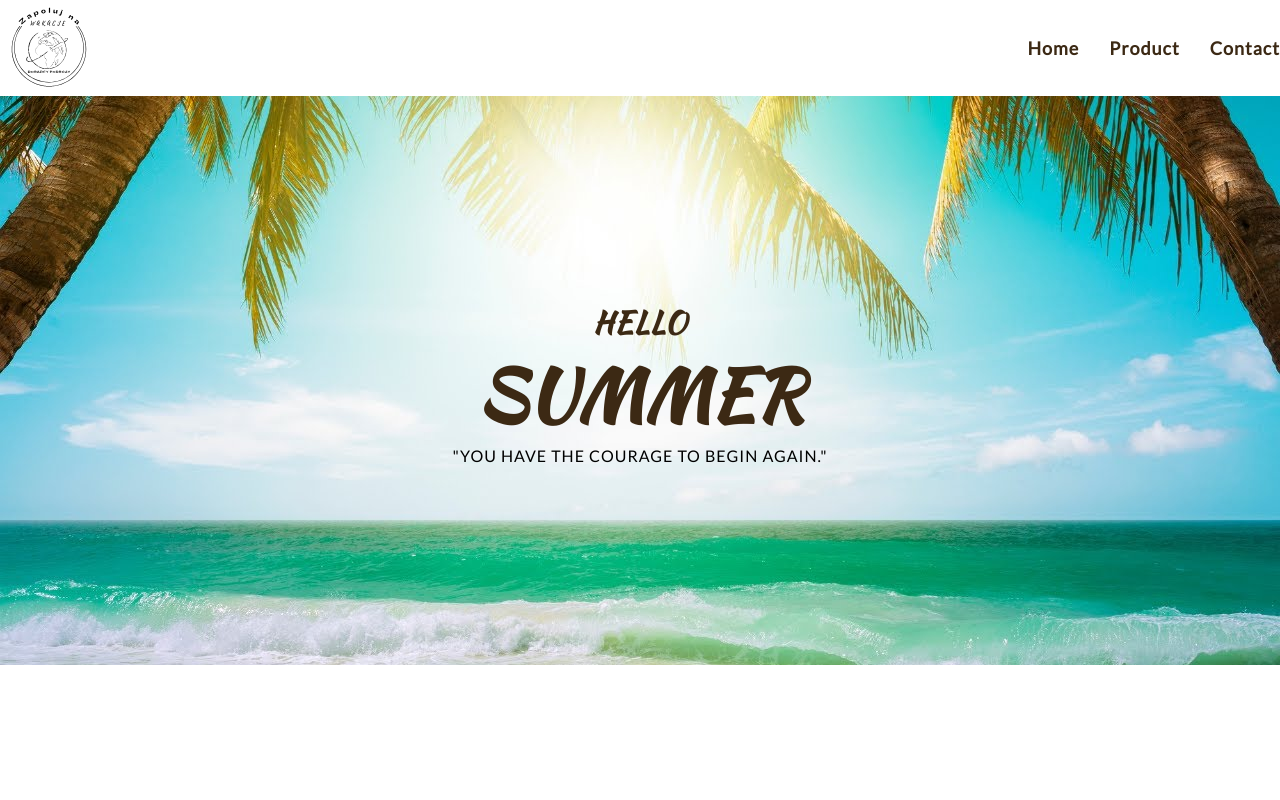
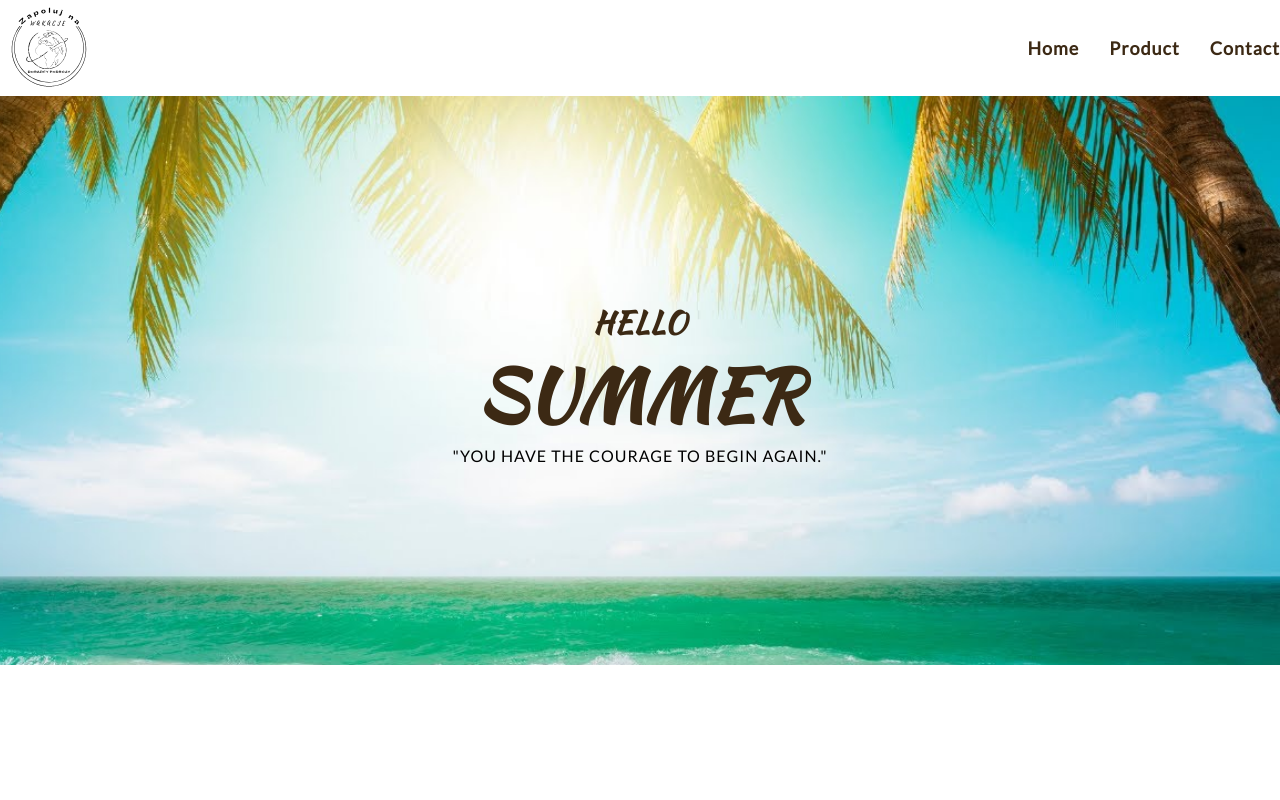
Before and after one commit to Anatoli1022/turizm, a React (Create React App) app: page / in a window 1280 px wide. Shown: the top 800 px of the page. Built offline with nearby package versions, Linux system fonts and the light colour scheme; no server answers.

Commit message:
fix: page home hero background

```diff
--- a/src/components/page/home/hero/Hero.module.scss
+++ b/src/components/page/home/hero/Hero.module.scss
@@ -11,7 +11,7 @@
   left: 0;
   right: 0;
   width: 100%;
-  max-height: 1280px;
+  height: 120%;
   object-fit: cover;
   object-position: right bottom;
   z-index: -1;
```
